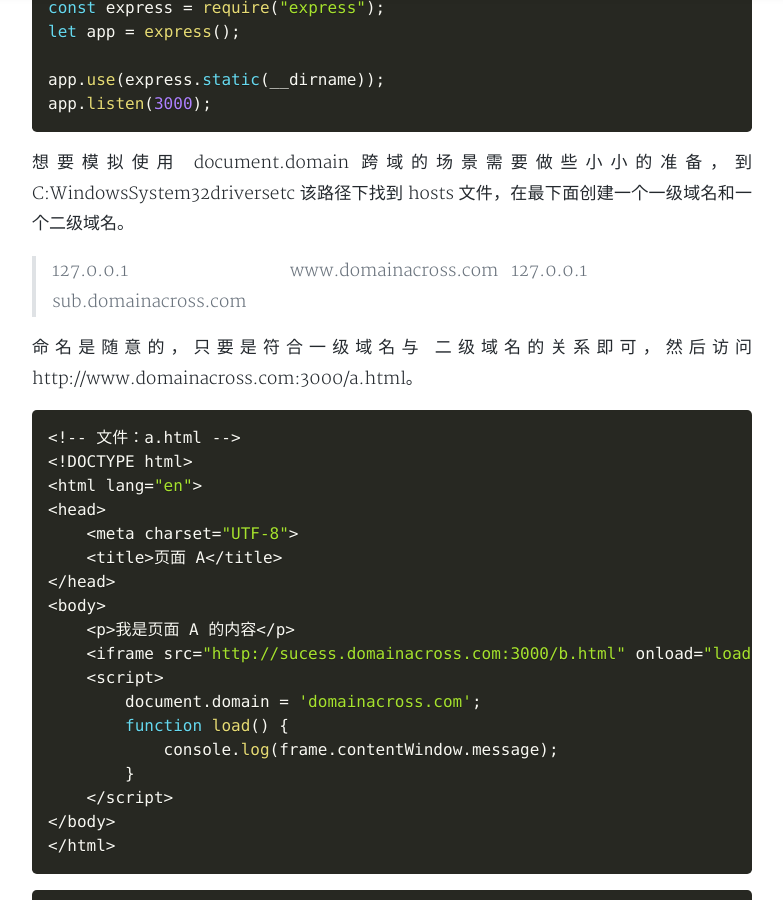
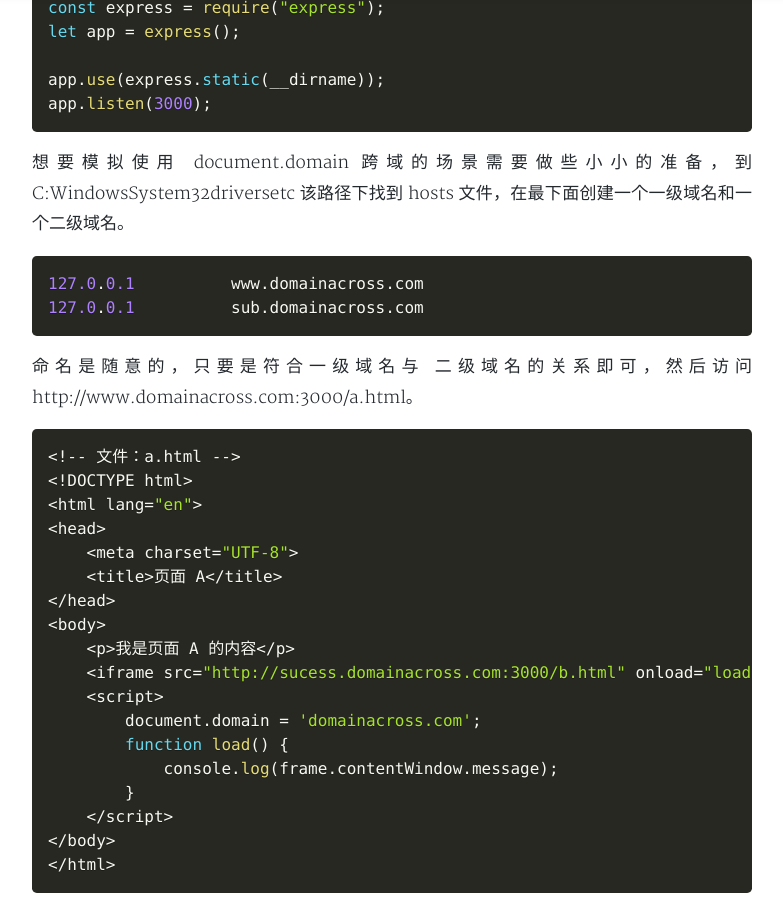
Before and after one commit to lsq2020/lsq2020.github.io, a Jekyll site: the page built from _posts/2019-01-06-前端跨域9种方法.md, in a window 1280 px wide and 900 px high, scrolled down 10985 px. Shown: the whole window, without its empty margins (248-1031 px from the left). Built offline with Jekyll 4.4.1, drawn with Linux system fonts in a browser that asks for light colours; nearby versions of some CDN libraries; a style sheet for code colours, icons or effects is not loaded.

Commit message:
前端跨域的9种方法

````diff
--- a/_posts/2019-01-06-前端跨域9种方法.md
+++ b/_posts/2019-01-06-前端跨域9种方法.md
@@ -431,8 +431,10 @@ app.listen(3000);
 
 想要模拟使用 document.domain 跨域的场景需要做些小小的准备，到 C:WindowsSystem32driversetc 该路径下找到 hosts 文件，在最下面创建一个一级域名和一个二级域名。
 
-> 127.0.0.1          www.domainacross.com
-> 127.0.0.1          sub.domainacross.com
+```javascript
+127.0.0.1          www.domainacross.com
+127.0.0.1          sub.domainacross.com
+```
 
 命名是随意的，只要是符合一级域名与 二级域名的关系即可，然后访问 http://www.domainacross.com:3000/a.html。
 
````
